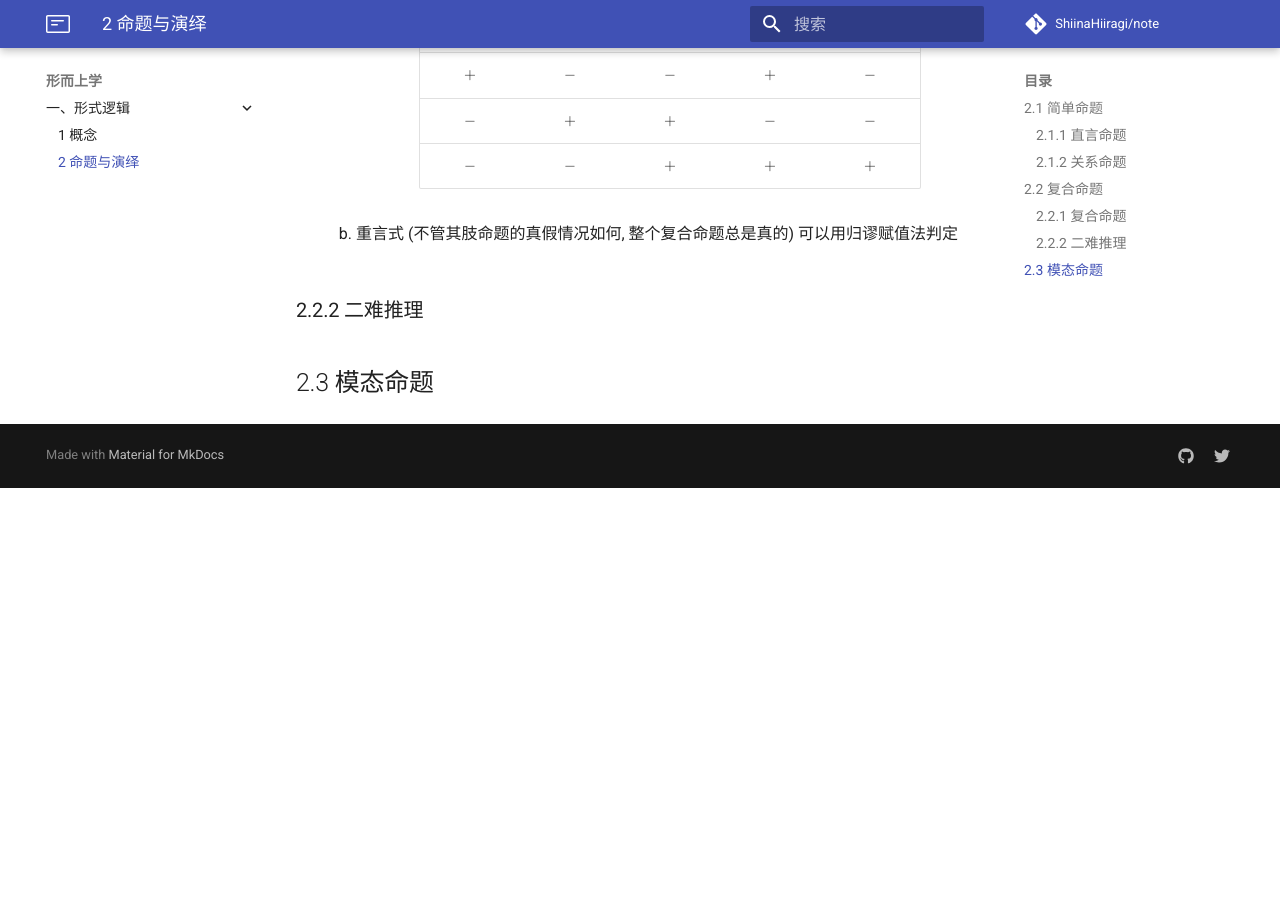
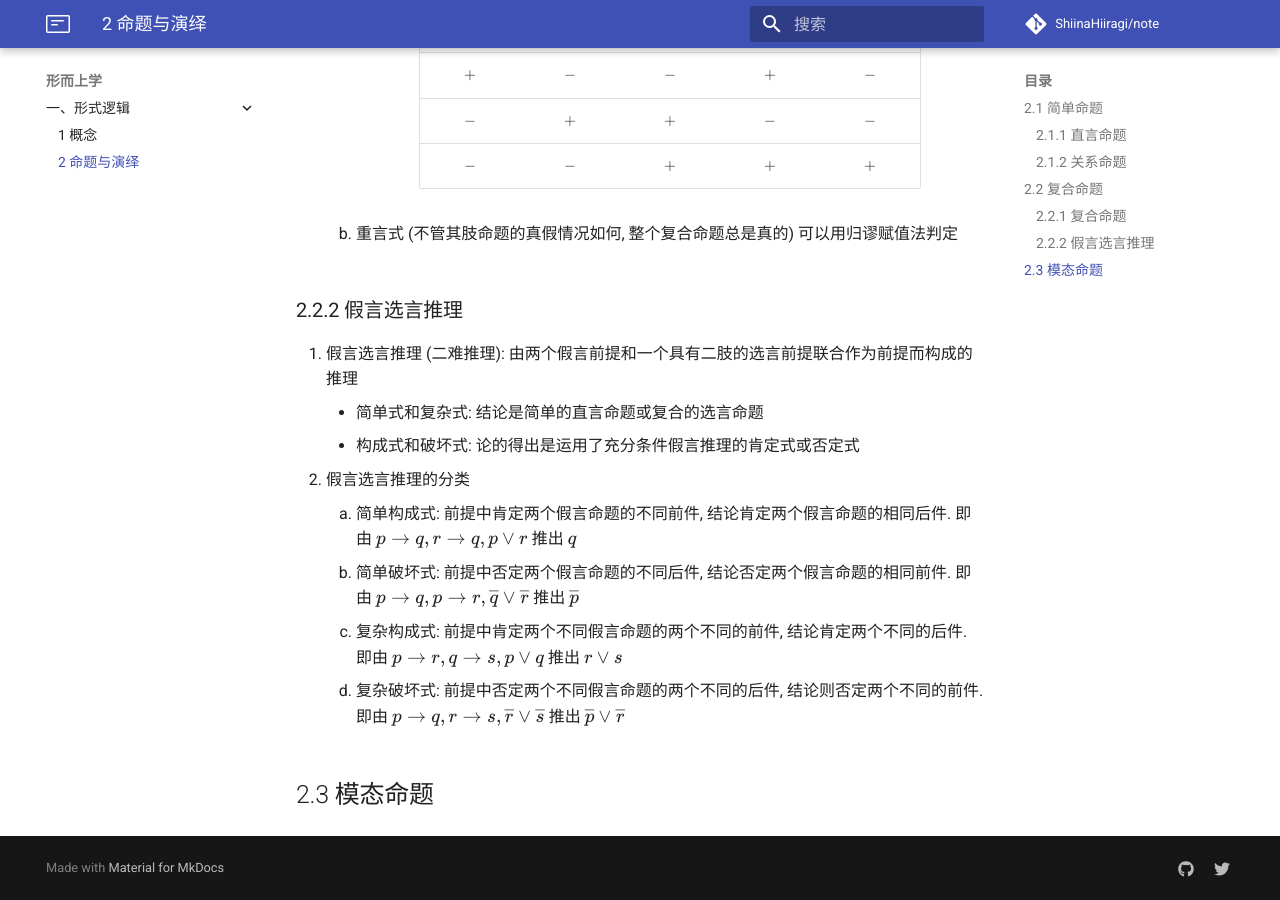
Before and after one commit to ShiinaHiiragi/note, an MkDocs documentation site: the page built from docs/philosophy/formal/deduction.md, in a window 1280 px wide and 900 px high, scrolled down 6310 px. Built offline with MkDocs 1.6.1 and Material for MkDocs 9.7.7, drawn with Linux system fonts in a browser that asks for light colours; comment, search, counter and statistics services are not loaded; before the commit the page ends 6798 px from its top, so only the background shows below that; some of the changed text lies outside the part shown.

Commit message:
add 2.2.2

```diff
--- a/docs/philosophy/formal/deduction.md
+++ b/docs/philosophy/formal/deduction.md
@@ -142,7 +142,7 @@
         - $\overline{p\wedge q}=\overline{p}\vee \overline{q}, \overline{p\vee q}=\overline{p}\wedge \overline{q}, \overline{p\dot{\vee} q}=(p\wedge q)\vee (\overline{p}\wedge \overline{q})$
         - $\overline{p\to q}=p\wedge \overline{q}, \overline{p\leftarrow q}=\overline{p}\wedge q, \overline{p\leftrightarrow q}=(p\wedge \overline{q})\vee (\overline{p}\wedge q)$
 5. 真值表: 显示复合命题的真假是如何由其肢命题的真假所决定的表格
-    1. 复合命题的真值表
+    1. 复合命题的真值表 (记 $+$ 为真, $-$ 为假):
 
         |  $p$  |  $q$  | $p\wedge q$ |    $p\vee q$    |   $p\dot{\vee} q$    |
         | :---: | :---: | :---------: | :-------------: | :------------------: |
@@ -160,7 +160,15 @@
 
     2. 重言式 (不管其肢命题的真假情况如何, 整个复合命题总是真的) 可以用归谬赋值法判定
 
-### 2.2.2 二难推理
+### 2.2.2 假言选言推理
+1. 假言选言推理 (二难推理): 由两个假言前提和一个具有二肢的选言前提联合作为前提而构成的推理
+    - 简单式和复杂式: 结论是简单的直言命题或复合的选言命题
+    - 构成式和破坏式: 论的得出是运用了充分条件假言推理的肯定式或否定式
+2. 假言选言推理的分类
+    1. 简单构成式: 前提中肯定两个假言命题的不同前件, 结论肯定两个假言命题的相同后件. 即由 $p\to q, r\to q, p\vee r$ 推出 $q$
+    2. 简单破坏式: 前提中否定两个假言命题的不同后件, 结论否定两个假言命题的相同前件. 即由 $p\to q, p\to r, \overline{q}\vee \overline{r}$ 推出 $\overline{p}$
+    3. 复杂构成式: 前提中肯定两个不同假言命题的两个不同的前件, 结论肯定两个不同的后件. 即由 $p\to r, q\to s, p\vee q$ 推出 $r\vee s$
+    4. 复杂破坏式: 前提中否定两个不同假言命题的两个不同的后件, 结论则否定两个不同的前件. 即由 $p\to q, r\to s, \overline{r}\vee \overline{s}$ 推出 $\overline{p}\vee \overline{r}$
 
 ## 2.3 模态命题
 
```
Also changed, not shown: docs/index.md (+2 -2 lines).
